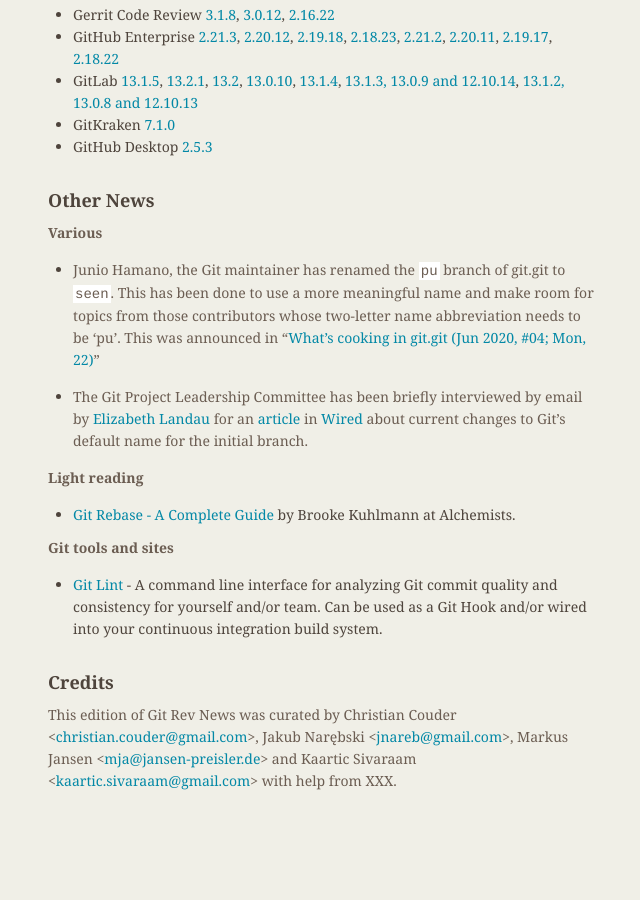
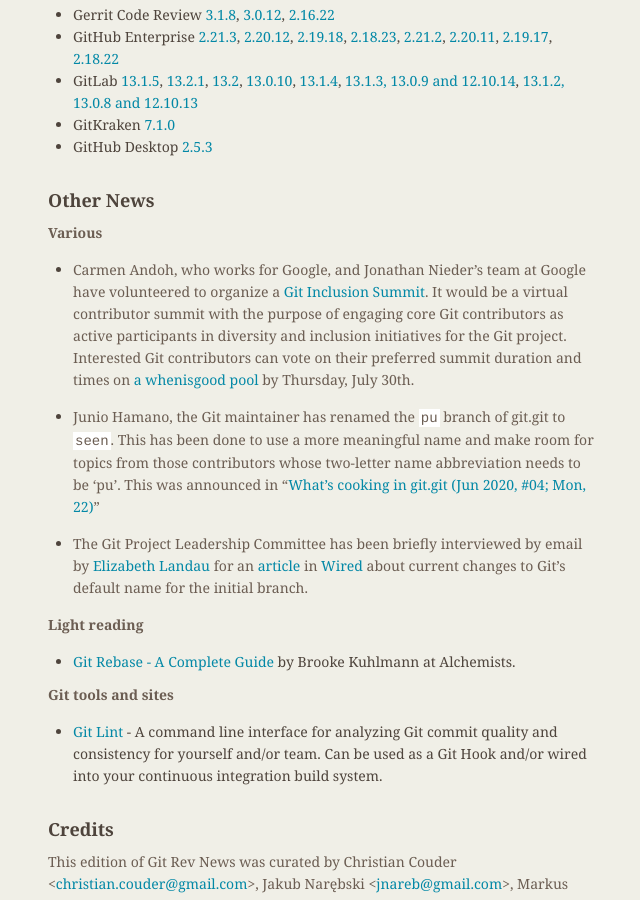
Before and after one commit to git/git.github.io, a Jekyll site: the page built from rev_news/drafts/edition-65.md, in a window 1280 px wide and 900 px high, scrolled down 1405 px. Shown: the whole window, without its empty margins (486-1126 px from the left). Built offline with Jekyll 4.4.1, drawn with Linux system fonts in a browser that asks for light colours; before the commit the page ends 2212 px from its top, so only the background shows below that.

Commit message:
rn-65: add Git Inclusion Summit announcement

```diff
--- a/rev_news/drafts/edition-65.md
+++ b/rev_news/drafts/edition-65.md
@@ -116,6 +116,16 @@
 
 __Various__
 
+* Carmen Andoh, who works for Google, and Jonathan Nieder’s team at
+  Google have volunteered to organize a
+  [Git Inclusion Summit](https://lore.kernel.org/git/CA+TwhoKBYwUKmtQTyiocPWJD=KeZQryS+6Q8JKxKgLEy0qJwAw@mail.gmail.com/).
+  It would be a virtual contributor summit with the purpose of
+  engaging core Git contributors as active participants in diversity
+  and inclusion initiatives for the Git project. Interested Git
+  contributors can vote on their preferred summit duration and times
+  on [a whenisgood pool](http://whenisgood.net/9z2diyy) by Thursday,
+  July 30th.
+
 * Junio Hamano, the Git maintainer has renamed the `pu` branch of
   git.git to `seen`. This has been done to use a more meaningful name
   and make room for topics from those contributors whose two-letter
```
